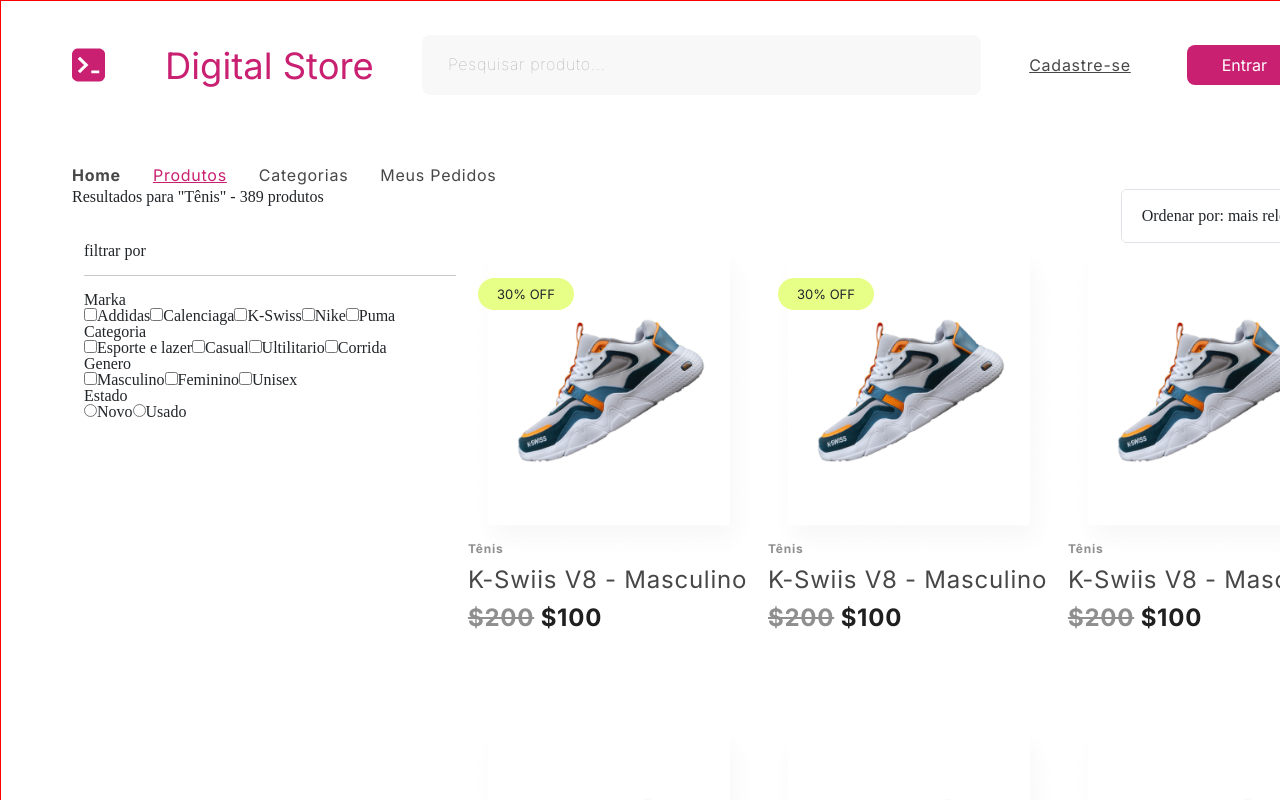
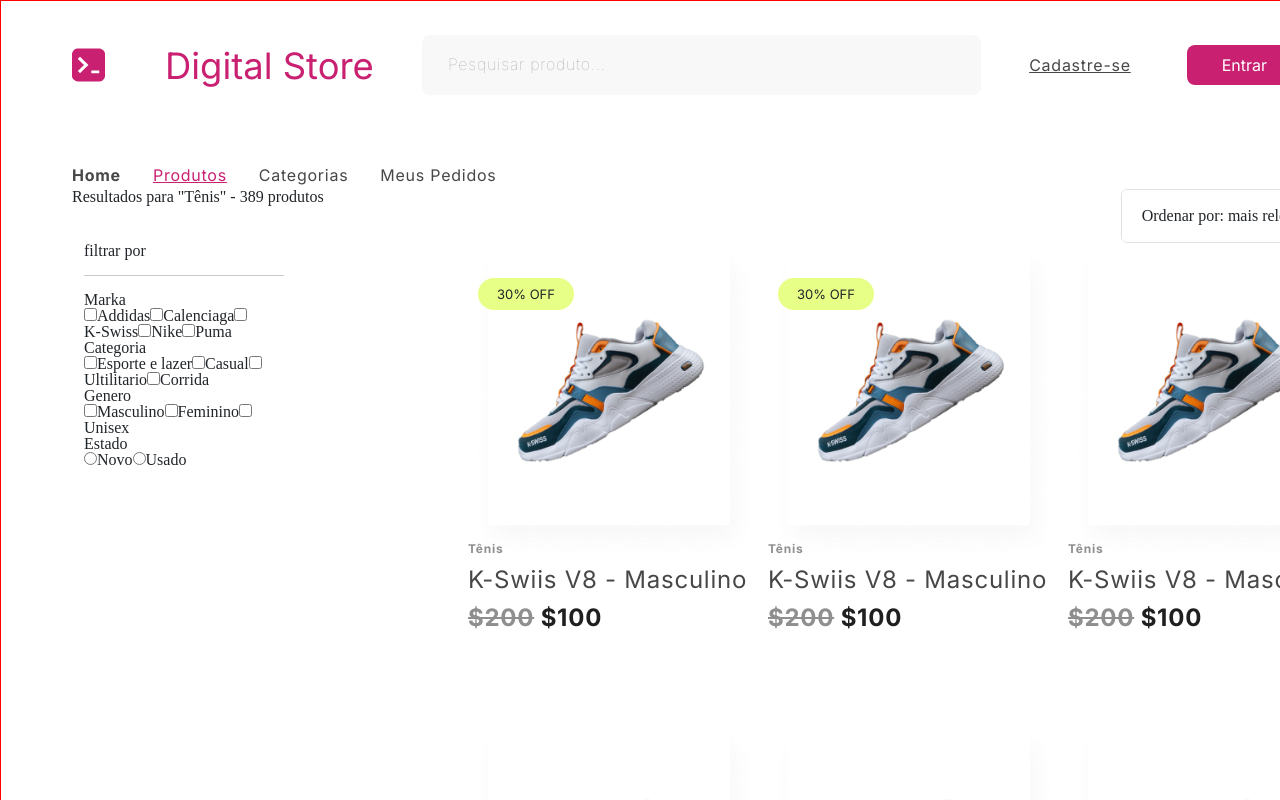
Before and after one commit to SergioFerreiraFilho/Digital-Store, a React (Create React App) app: page /produtos in a window 1280 px wide. Shown: the top 800 px of the page. Built offline with nearby package versions, Linux system fonts and the light colour scheme.

Commit message:
criando rotas para samuel

```diff
--- a/src/components/Produtos/FiltrarPor/style.css
+++ b/src/components/Produtos/FiltrarPor/style.css
@@ -0,0 +1,6 @@
+.col{
+    display: flex;
+    flex-direction: column;
+    width: 200px;
+    border: 1px;
+}
```
